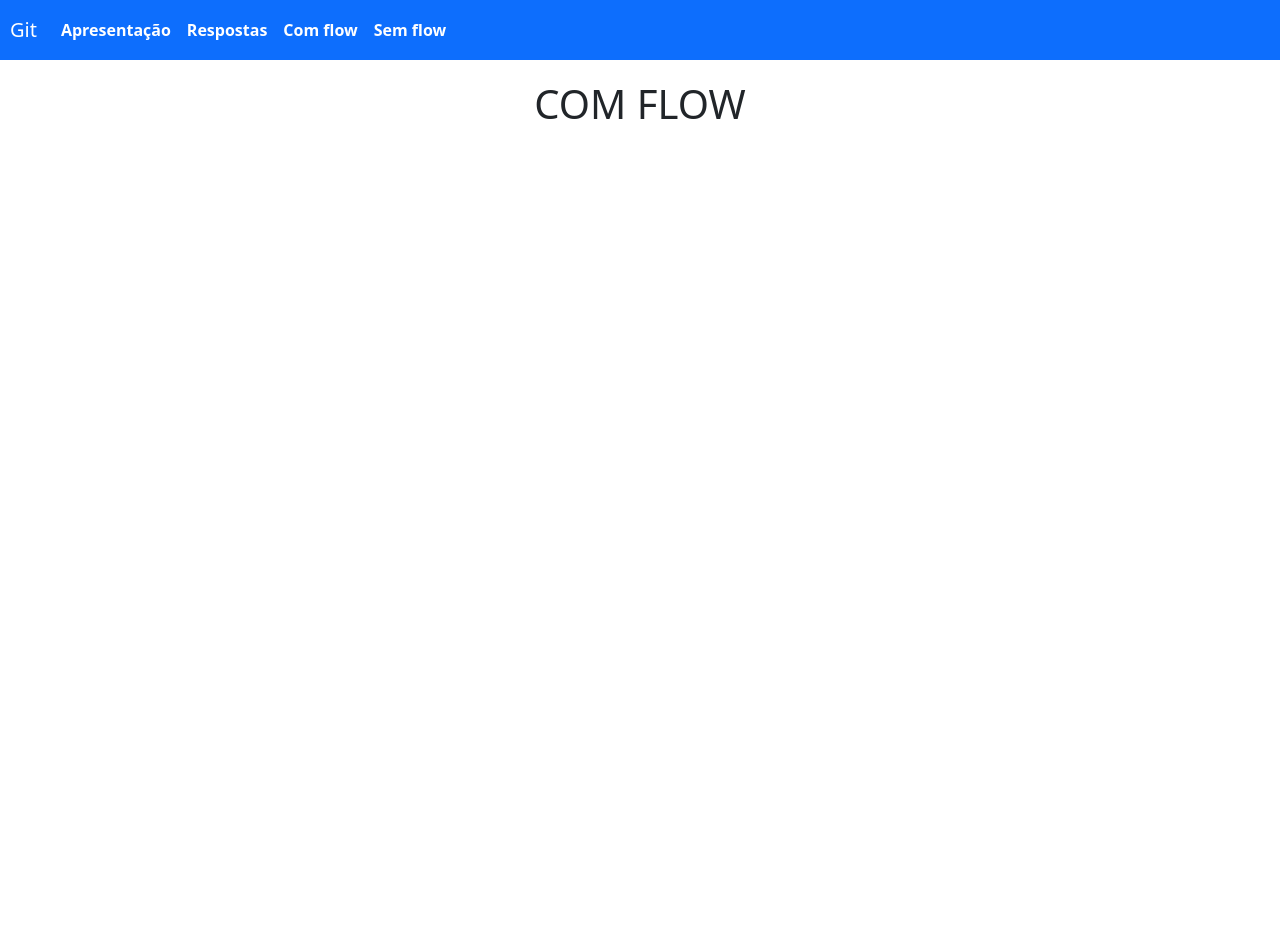
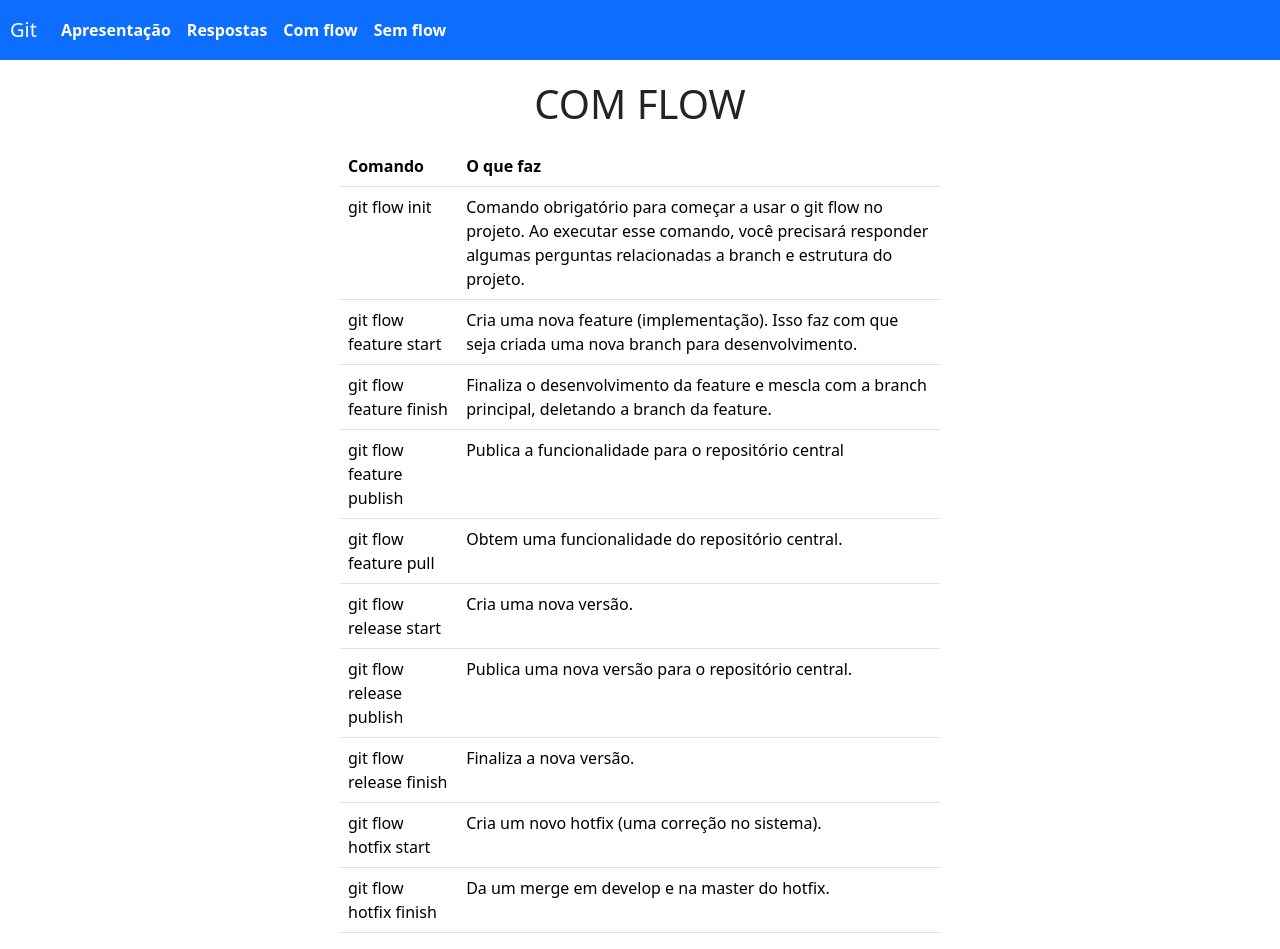
Before and after one commit to Nidilap/APE11SI, a plain HTML site: page paginaGit/paginas/comandosComFlow/index.html in a window 1280 px wide. Before the commit the page ends 800 px from the top, so only its background shows below. Drawn offline with Linux system fonts and the light colour scheme.

Commit message:
Comandos do git com flow - tag 1.5.0

```diff
--- a/paginaGit/paginas/comandosComFlow/index.html
+++ b/paginaGit/paginas/comandosComFlow/index.html
@@ -39,6 +39,56 @@
 
     <div class="d-flex justify-content-center flex-column align-items-center">
         <h1 class="tituloPag">COM FLOW</h1>
+        <table class="table tabelaPrincipal">
+            <thead>
+                <tr>
+                    <th scope="col">Comando</th>
+                    <th scope="col">O que faz</th>
+                </tr>
+            </thead>
+            <tbody>
+                <tr>
+                    <td>git flow init</td>
+                    <td>Comando obrigatório para começar a usar o git flow no projeto. Ao executar esse comando, você precisará responder algumas perguntas relacionadas a branch e estrutura do projeto.</td>
+                </tr>
+                <tr>
+                    <td>git flow feature start</td>
+                    <td>Cria uma nova feature (implementação). Isso faz com que seja criada uma nova branch para desenvolvimento.</td>
+                </tr>
+                <tr>
+                    <td>git flow feature finish</td>
+                    <td>Finaliza o desenvolvimento da feature e mescla com a branch principal, deletando a branch da feature.</td>
+                </tr>
+                <tr>
+                    <td>git flow feature publish</td>
+                    <td>Publica a funcionalidade para o repositório central</td>
+                </tr>
+                <tr>
+                    <td>git flow feature pull</td>
+                    <td>Obtem uma funcionalidade do repositório central.</td>
+                </tr>
+                <tr>
+                    <td>git flow release start</td>
+                    <td>Cria uma nova versão.</td>
+                </tr>
+                <tr>
+                    <td>git flow release publish</td>
+                    <td>Publica uma nova versão para o repositório central.</td>
+                </tr>
+                <tr>
+                    <td>git flow release finish</td>
+                    <td>Finaliza a nova versão.</td>
+                </tr>
+                <tr>
+                    <td>git flow hotfix start</td>
+                    <td>Cria um novo hotfix (uma correção no sistema).</td>
+                </tr>
+                <tr>
+                    <td>git flow hotfix finish</td>
+                    <td>Da um merge em develop e na master do hotfix.</td>
+                </tr>
+            </tbody>
+        </table>
     </div>
 </body>
 
```
